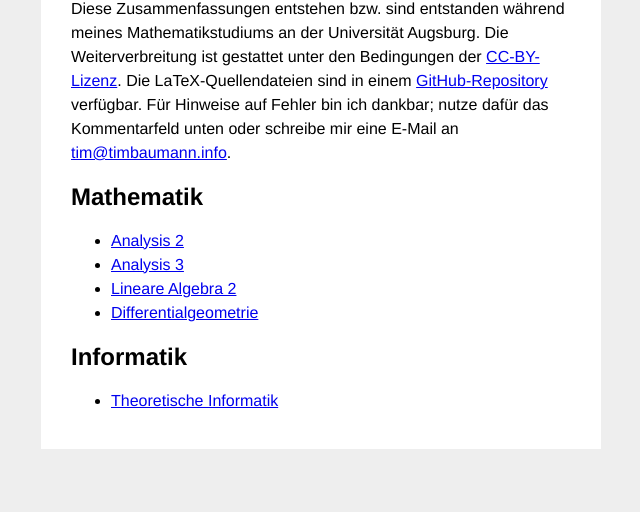
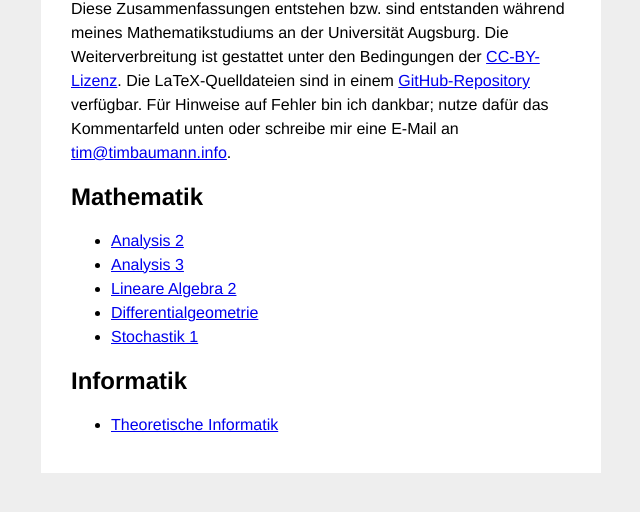
Before and after one commit to timjb/uni-spicker, a plain HTML site: page index.html in a window 1280 px wide. Shown: the part 110-622 px from the top of the page, without its empty margins (319-959 px from the left). Drawn offline with Linux system fonts and the light colour scheme; a script that the page names is missing.

Commit message:
Liste Stochastik-Skript auf Index-Seite

```diff
--- a/index.html
+++ b/index.html
@@ -24,7 +24,7 @@
   <div id="wrapper">
     <h1>Uni-Zusammenfassungen</h1>
 
-    Diese Zusammenfassungen entstehen bzw. sind entstanden während meines Mathematikstudiums an der Universität Augsburg. Die Weiterverbreitung ist gestattet unter den Bedingungen der <a href="http://creativecommons.org/licenses/by/4.0/deed.de">CC-BY-Lizenz</a>. Die LaTeX-Quellendateien sind in einem <a href="https://github.com/timjb/uni-spicker">GitHub-Repository</a> verfügbar. Für Hinweise auf Fehler bin ich dankbar; nutze dafür das Kommentarfeld unten oder schreibe mir eine E-Mail an <a href="mailto:tim@timbaumann.info">tim@timbaumann.info</a>.
+    Diese Zusammenfassungen entstehen bzw. sind entstanden während meines Mathematikstudiums an der Universität Augsburg. Die Weiterverbreitung ist gestattet unter den Bedingungen der <a href="http://creativecommons.org/licenses/by/4.0/deed.de">CC-BY-Lizenz</a>. Die LaTeX-Quelldateien sind in einem <a href="https://github.com/timjb/uni-spicker">GitHub-Repository</a> verfügbar. Für Hinweise auf Fehler bin ich dankbar; nutze dafür das Kommentarfeld unten oder schreibe mir eine E-Mail an <a href="mailto:tim@timbaumann.info">tim@timbaumann.info</a>.
     <h2>Mathematik</h2>
 
     <ul>
@@ -32,8 +32,8 @@
       <li><a href="ana3.pdf">Analysis 3</a></li>
       <li><a href="la2.pdf">Lineare Algebra 2</a></li>
       <li><a href="geo.pdf">Differentialgeometrie</a></li>
+      <li><a href="stochi1.pdf">Stochastik 1</a></li>
       <!--<li><a href="funny.pdf">Funktionalanalysis</a></li>-->
-      <!--<li><a href="stochi1.pdf">Stochastik 1</a></li>-->
     </ul>
 
 
```
